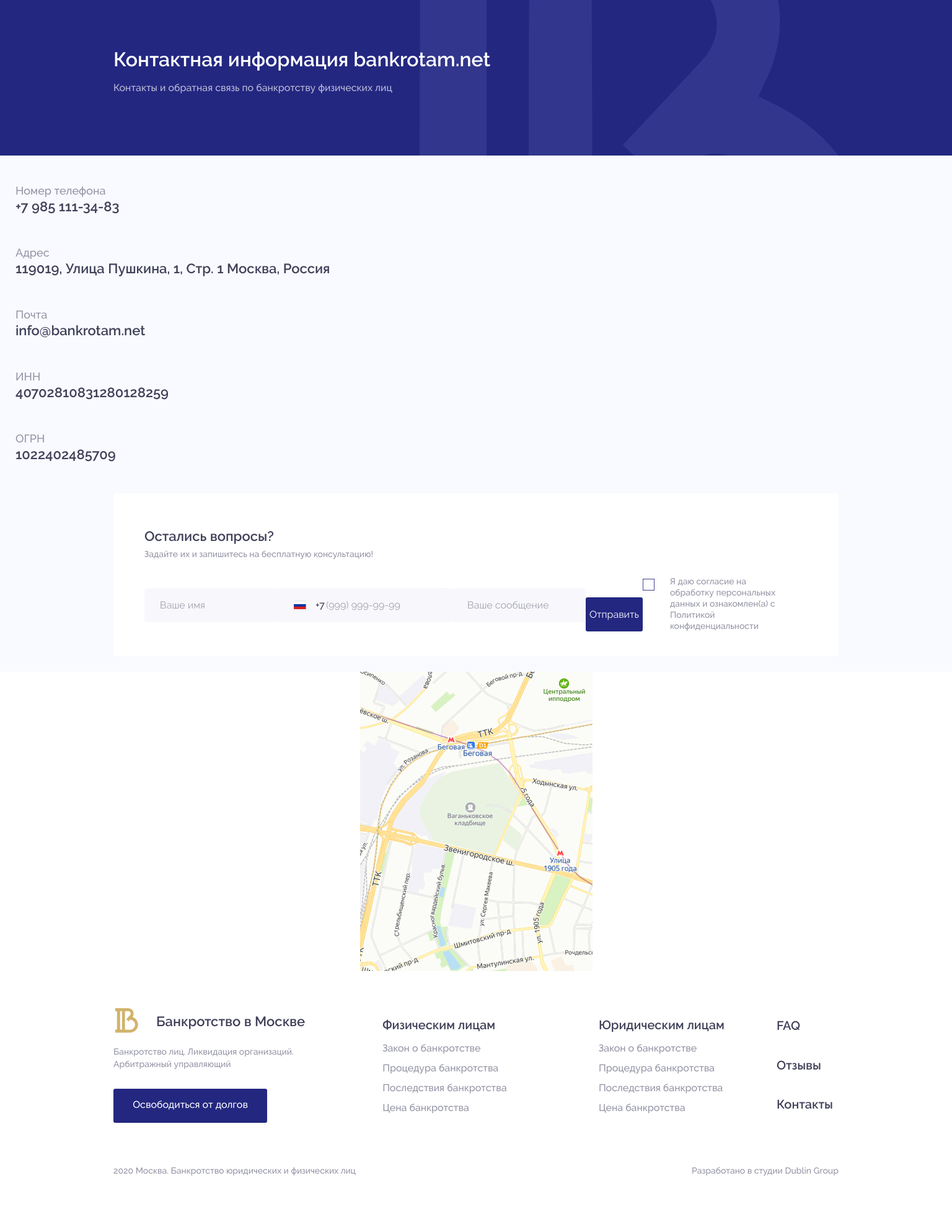
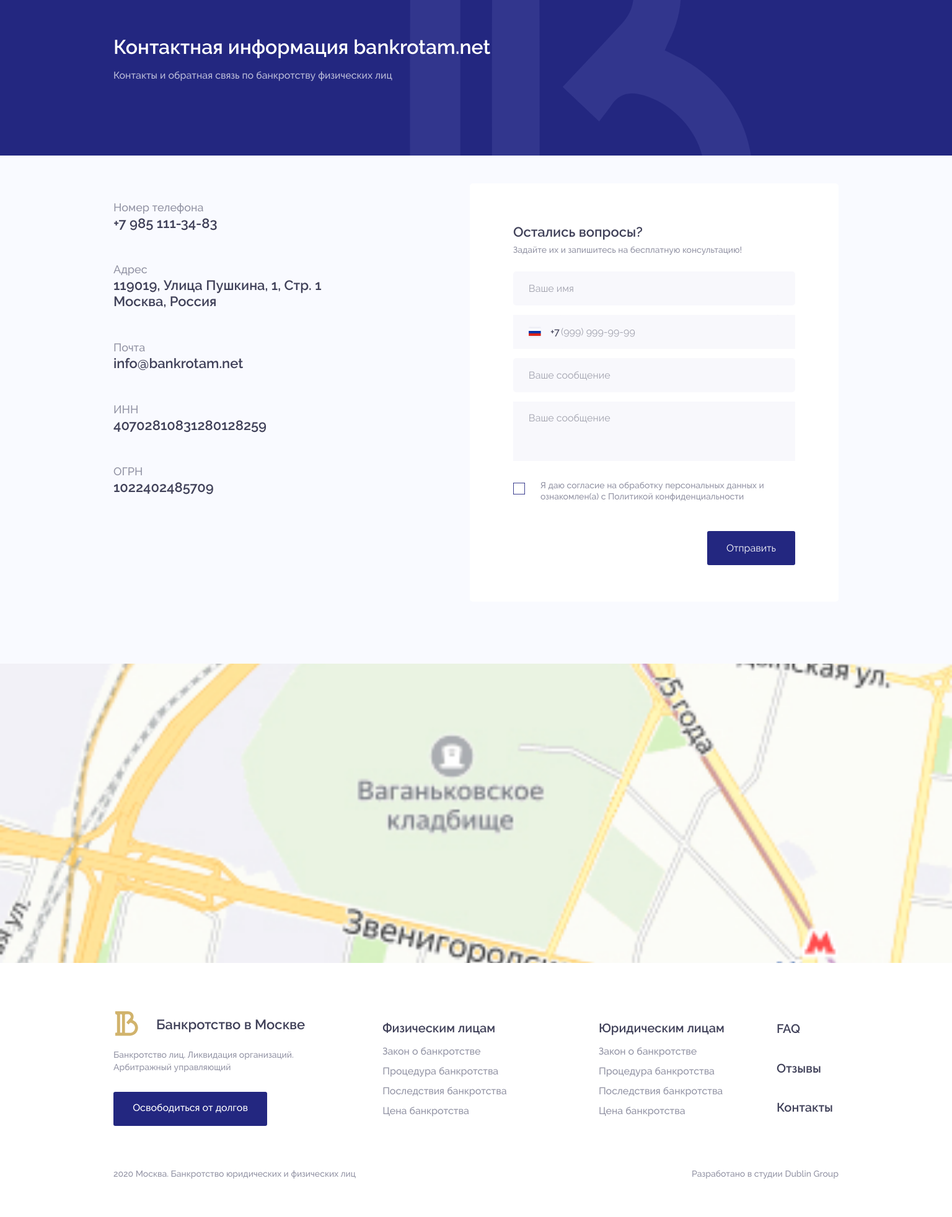
Before and after one commit to localbody/bankrotam.net, a PHP site: page /contacts.html in a window 1536 px wide. Shown: the part 141-2105 px from the top of the page at 62% size. Before the commit the page ends 2038 px from the top, so only its background shows below. Run offline with PHP 8.4, Linux system fonts and the light colour scheme.

Commit message:
contact page

```diff
--- a/contacts.html
+++ b/contacts.html
@@ -108,8 +108,10 @@
             </div>
         </div>
 
-        <div class="contact-list">
+        <div class="contact">
 
+            <div class="contact__wrapper">
+                <div class="contact__items">
                     <div class="contact-item">
                         <p class="contact-title">
                             Номер телефона
@@ -154,9 +156,10 @@
                             1022402485709
                         </p>
                     </div>
+                </div>
 
                 <div class="feedback">
-                <div class="feedback__container bg--white pb-20">
+                    <div class="feedback__container bg--white">
 
                         <h3 class="feedback__title title">
                             Остались вопросы?
@@ -178,7 +181,7 @@
 
                             <input class="form__message bg--lightblue" type="text" placeholder="Ваше сообщение" />
 
-                        <button class="form__btn btn bg--blue">Отправить</button>
+                            <textarea class="form__textarea bg--lightblue" cols="30" rows="10" placeholder="Ваше сообщение"></textarea>
 
                             <label class="feedback__check-label">
                             <input class="feedback__check-input" type="checkbox">
@@ -189,11 +192,14 @@
                             <p class="feedback__label-text">
                                 Я даю согласие на обработку персональных данных и ознакомлен(а) с Политикой конфиденциальности
                             </p>
+                        </label>
 
-                        </label>
+                            <button class="form__btn btn bg--blue">Отправить</button>
+
 
                         </form>
 
+                    </div>
                 </div>
             </div>
 
--- a/css/common.css
+++ b/css/common.css
@@ -33,7 +33,8 @@ padding-right: 30px; */
     }
 }
 
-input::placeholder {
+input::placeholder,
+textarea::placeholder {
     color: #A1A2AE;
 }
 
@@ -52,6 +53,13 @@ input[type="text"] {
 @media screen and (min-width: 1440px) {
     input[type="text"] {
         width: unset;
+    }
+}
+
+@media screen and (min-width: 1440px) {
+    .feedback__check-label {
+        margin-top: 30px;
+        margin-bottom: 47px;
     }
 }
 
@@ -132,6 +140,12 @@ input[type="text"] {
         width: 142px;
         margin: unset;
     }
+}
+
+.form__textarea {
+    border: none;
+    resize: none;
+    padding: 18px 25px;
 }
 
 .info-asteriks {
--- a/css/contacts.css
+++ b/css/contacts.css
@@ -1,6 +1,57 @@
-.contact-list {
+.contact {
     background-color: #F9FAFF;
-    padding: 45px 25px 25px 25px;
+    padding: 45px 25px 100px 25px;
+}
+
+@media (min-width: 1440px) {
+    .contact__wrapper {
+        width: 1170px;
+        margin: 0 auto;
+        display: flex;
+        justify-content: space-between;
+    }
+}
+
+@media screen and (min-width: 1440px) {
+    input[type="text"] {
+        width: 100% !important;
+    }
+}
+
+@media screen and (min-width: 1440px) {
+    .form__phone {
+        width: 100% !important;
+    }
+}
+
+@media (min-width: 1440px) {
+    .feedback__container {
+        width: 595px;
+        padding: 59px 70px;
+        display: flex;
+        flex-direction: column;
+    }
+}
+
+@media (min-width: 1440px) {
+    .feedback__form {
+        display: flex;
+        flex-direction: column;
+    }
+}
+
+@media (min-width: 1440px) {
+    .form__textarea {
+        width: 100%;
+        height: 96px;
+    }
+}
+
+@media (min-width: 1440px) {
+    .contact__items {
+        padding-top: 27px;
+        padding-right: 238px;
+    }
 }
 
 .contact-item {
@@ -63,7 +114,7 @@
     background-image: url(../images/map.jpg);
     background-position: center;
     background-repeat: no-repeat;
-    background-size: contain;
+    background-size: cover;
     height: 483px;
     width: 100%;
 }
--- a/css/style.css
+++ b/css/style.css
@@ -172,6 +172,7 @@ body {
     /* opacity: 0; */
     /* pointer-events: none; */
     transform: translateX(100%);
+    overflow-x: auto;
 }
 
 @media (min-width: 1440px) {
@@ -266,6 +267,11 @@ body {
     color: #E5C67A;
     display: block;
     margin-bottom: 36px;
+    text-decoration: none;
+}
+
+.btn__header {
+    margin-bottom: 92px;
 }
 
 @media (min-width: 1440px) {
@@ -373,7 +379,7 @@ body {
     background-image: url(../images/bg-human.svg);
     background-position: center bottom;
     background-repeat: no-repeat;
-    padding: 50px 25px 0 25px;
+    padding: 30px 25px 0 25px;
     text-align: center;
     color: white;
 }
@@ -456,10 +462,19 @@ body {
 .intro--etc {
     height: 275px;
     background-image: url(../images/b.svg);
-    background-position-x: 40vw;
-    background-position-y: -15vh;
     background-repeat: no-repeat;
+    background-position-x: 45vw;
+    background-position-y: center;
+    background-size: 75vw;
     text-align: left;
+}
+
+@media (min-width: 1440px) {
+    .intro--etc {
+        background-size: 75vh;
+        background-position-x: 40vw;
+        background-position-y: -15vh;
+    }
 }
 
 
@@ -1586,6 +1601,7 @@ body {
     .footer {
         width: 1170px;
         margin: 0 auto;
+        padding-top: 78px;
         padding-left: 0;
         padding-right: 0;
         text-align: left;
```
Lines whose indentation alone changed are shown as unchanged.
